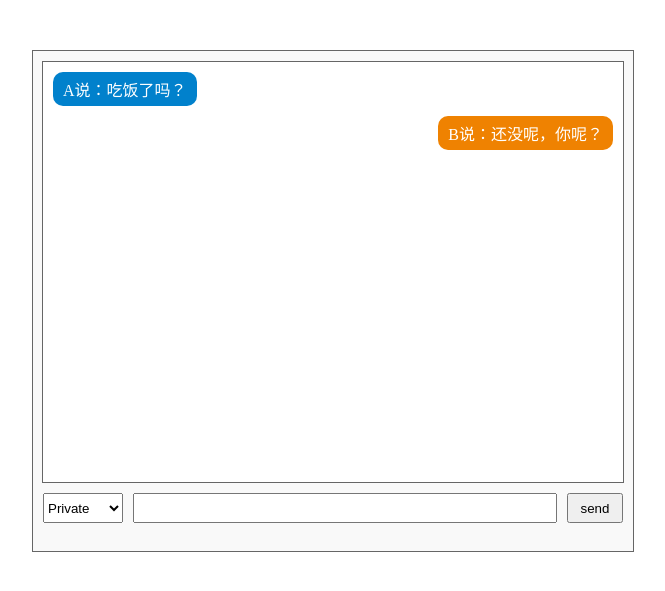
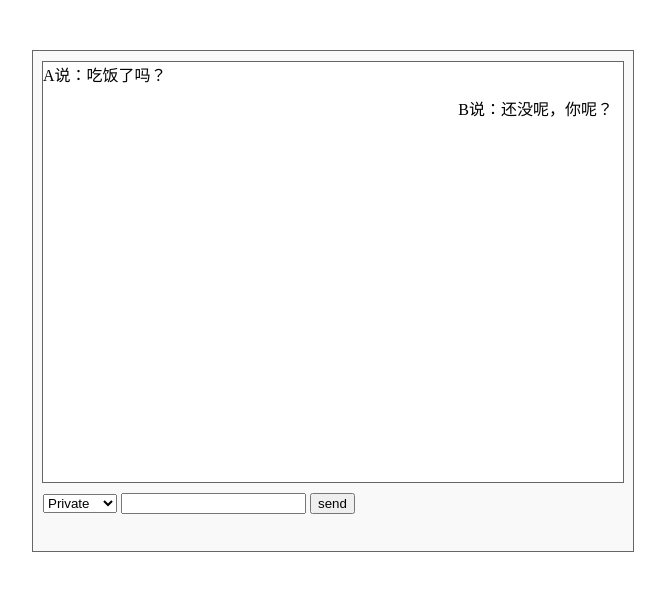
Before and after one commit to weidajiang/CSE312, a Flask app: template webapp/templates/chatTemplate.html in a window 1280 px wide. Shown: the top 591 px of the page, without its empty margins (307-972 px from the left). Run offline with Flask 2, Linux system fonts and the light colour scheme; the template is opened without the code that fills it, so the values that code supplies are empty.

Commit message:
bobobobobobo

```diff
--- a/webapp/templates/chatTemplate.html
+++ b/webapp/templates/chatTemplate.html
@@ -2,72 +2,8 @@
 <html lang="en">
 <head>
     <meta charset="UTF-8">
-    <meta name="viewport" content="width=device-width, initial-scale=1.0">
-    <meta http-equiv="X-UA-Compatible" content="ie=edge">
-    <title>Document</title>
-    <style type="text/css">
-        .talk_con{
-            width:600px;
-            height:500px;
-            border:1px solid #666;
-            margin:50px auto 0;
-            background:#f9f9f9;
-        }
-        .talk_show{
-            width:580px;
-            height:420px;
-            border:1px solid #666;
-            background:#fff;
-            margin:10px auto 0;
-            overflow:auto;
-        }
-        .talk_input{
-            width:580px;
-            margin:10px auto 0;
-        }
-        .whotalk{
-            width:80px;
-            height:30px;
-            float:left;
-            outline:none;
-        }
-        .talk_word{
-            width:420px;
-            height:26px;
-            padding:0px;
-            float:left;
-            margin-left:10px;
-            outline:none;
-            text-indent:10px;
-        }
-        .talk_sub{
-            width:56px;
-            height:30px;
-            float:left;
-            margin-left:10px;
-        }
-        .atalk{
-           margin:10px;
-        }
-        .atalk span{
-            display:inline-block;
-            background:#0181cc;
-            border-radius:10px;
-            color:#fff;
-            padding:5px 10px;
-        }
-        .btalk{
-            margin:10px;
-            text-align:right;
-        }
-        .btalk span{
-            display:inline-block;
-            background:#ef8201;
-            border-radius:10px;
-            color:#fff;
-            padding:5px 10px;
-        }
-    </style>
+    <title>Title</title>
+    <link rel="stylesheet" type="text/css" href="chatborder.css"/>
     <script type="text/javascript">
     //
         window.onload = function(){
@@ -108,7 +44,7 @@
         </div>
         <div class="talk_input">
             <select class="whotalk" id="who">
-                <option value="0">Private</option>
+                <option value="0">Private</option> # aaaa
                 <option value="1">All users</option>
             </select>
             <input type="text" class="talk_word" id="talkwords">
@@ -116,4 +52,5 @@
         </div>
     </div>
 </body>
+
 </html>
```
